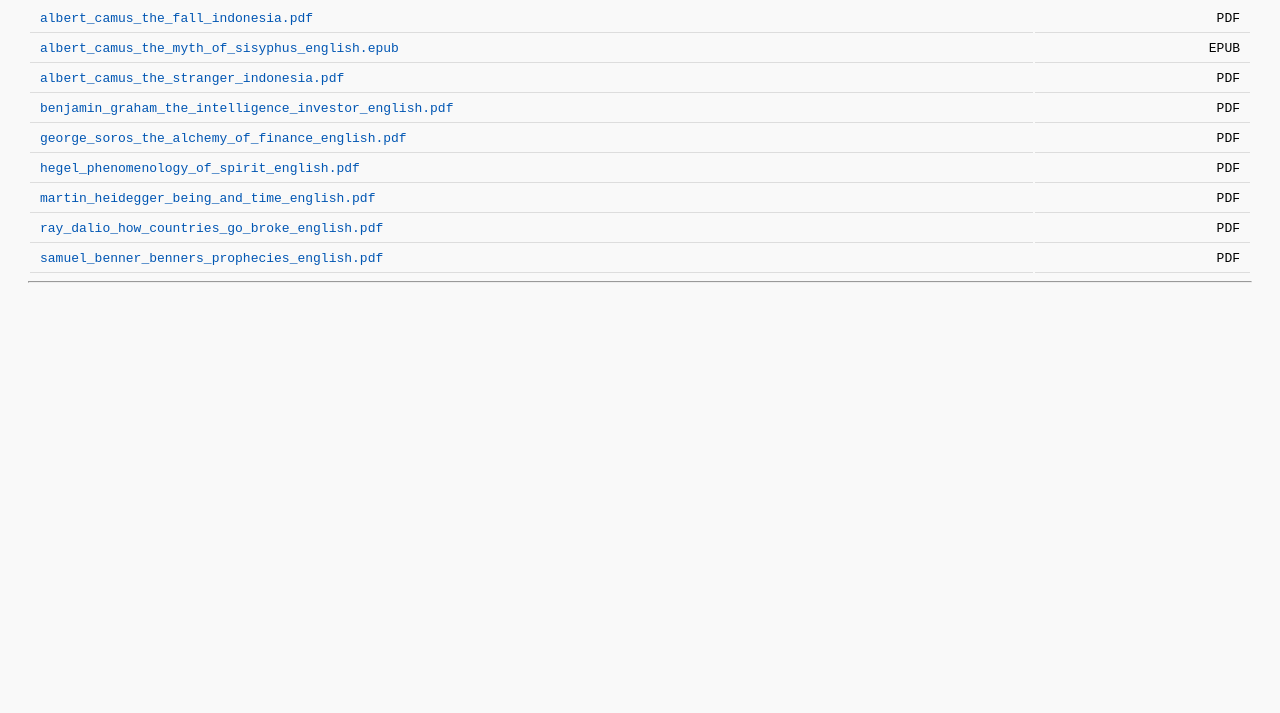
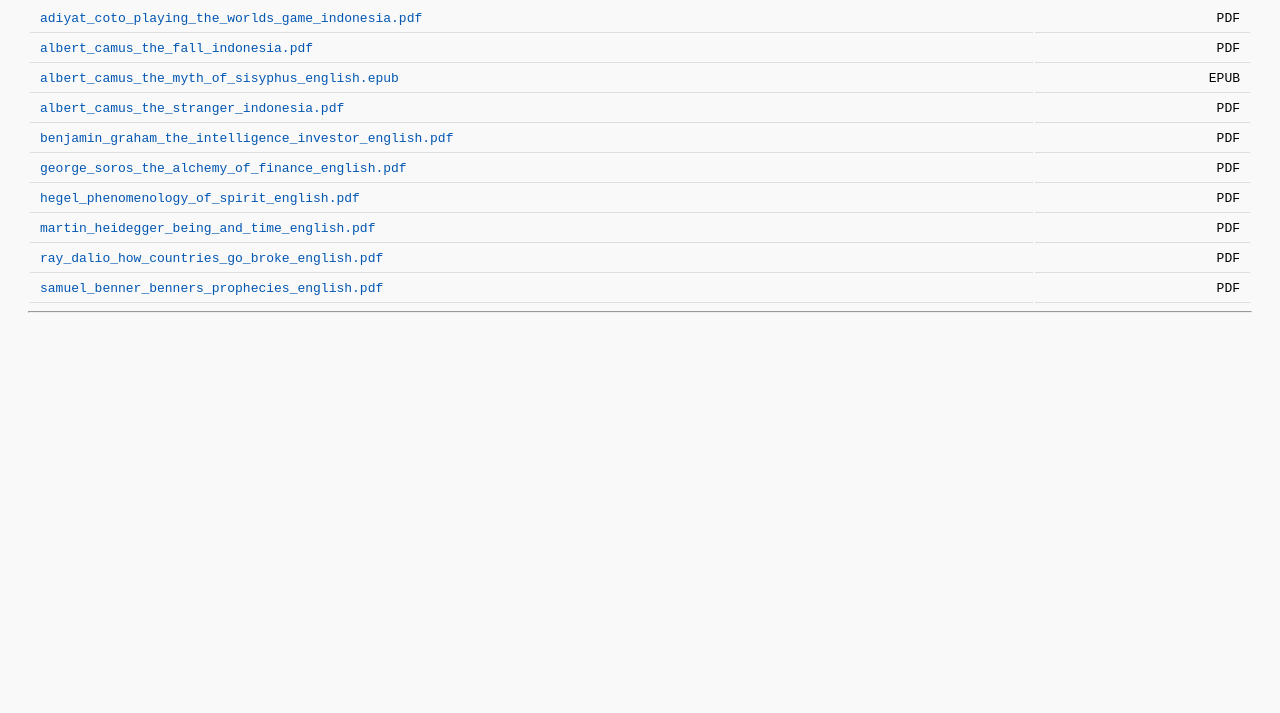
Before and after one commit to adiyatcoto/adiyatcoto.github.io, a plain HTML site: page books/index.html in a window 1280 px wide. Shown: the part 87-800 px from the top of the page. Drawn offline with Linux system fonts and the light colour scheme.

Commit message:
Update index.html

```diff
--- a/books/index.html
+++ b/books/index.html
@@ -41,6 +41,10 @@
   <hr>
   <table>
     <tr>
+      <td class="filename"><a href="adiyat_coto_playing_the_worlds_game_indonesia.pdf">adiyat_coto_playing_the_worlds_game_indonesia.pdf</a></td>
+      <td class="type">PDF</td>
+    </tr>
+    <tr>
       <td class="filename"><a href="albert_camus_the_fall_indonesia.pdf">albert_camus_the_fall_indonesia.pdf</a></td>
       <td class="type">PDF</td>
     </tr>
```
